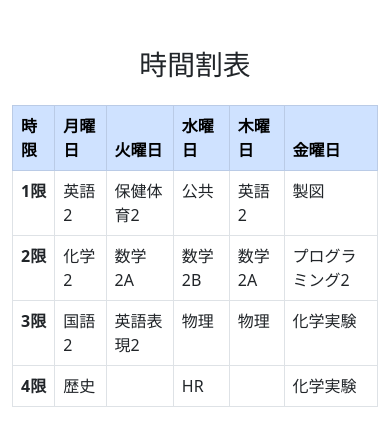
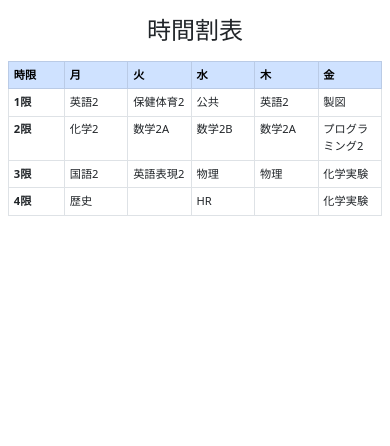
Before and after one commit to SuzusakiRin/SuzusakiRin.github.io, a plain HTML site: page time_table_in_2s/index.html in a window 390 px wide. Drawn offline with nearby package versions, Linux system fonts and the light colour scheme.

Commit message:
時間割修正

```diff
--- a/time_table_in_2s/index.html
+++ b/time_table_in_2s/index.html
@@ -2,23 +2,42 @@
 <html lang="ja">
 <head>
     <meta charset="UTF-8">
+    <meta name="viewport" content="width=device-width, initial-scale=1.0">
     <title>2S時間割</title>
     <link href="https://cdn.jsdelivr.net/npm/bootstrap@5.3.0/dist/css/bootstrap.min.css" rel="stylesheet" integrity="sha384-9ndCyUaIbzAi2FUVXJi0CjmCapSmO7SnpJef0486qhLnuZ2cdeRhO02iuK6FUUVM" crossorigin="anonymous">
     <script src="https://cdn.jsdelivr.net/npm/bootstrap@5.3.0/dist/js/bootstrap.bundle.min.js" integrity="sha384-geWF76RCwLtnZ8qwWowPQNguL3RmwHVBC9FhGdlKrxdiJJigb/j/68SIy3Te4Bkz" crossorigin="anonymous"></script>
+    <style>
+        body {
+            font-size: 0.9rem;
+        }
+        @media (max-width: 576px) {
+            body {
+                font-size: 0.75rem;
+            }
+            h1 {
+                font-size: 1.5rem !important;
+            }
+            th, td {
+                padding: 0.3rem !important;
+                font-size: 0.7rem;
+            }
+        }
+    </style>
 </head>
 
 <body>
-    <div class="container mt-5">
-        <h1 class="text-center mb-4">時間割表</h1>
-        <table class="table table-bordered">
+    <div class="container-fluid px-2 mt-3">
+        <h1 class="text-center mb-3">時間割表</h1>
+        <div class="table-responsive">
+            <table class="table table-bordered table-sm">
             <thead class="table-primary">
                 <tr>
-                    <th>時限</th>
-                    <th>月曜日</th>
-                    <th>火曜日</th>
-                    <th>水曜日</th>
-                    <th>木曜日</th>
-                    <th>金曜日</th>
+                    <th style="width: 15%;">時限</th>
+                    <th style="width: 17%;">月</th>
+                    <th style="width: 17%;">火</th>
+                    <th style="width: 17%;">水</th>
+                    <th style="width: 17%;">木</th>
+                    <th style="width: 17%;">金</th>
                 </tr>
             </thead>
             <tbody>
@@ -56,5 +75,6 @@
                 </tr>
             </tbody>
         </table>
+        </div>
     </div>
 </body>
```
